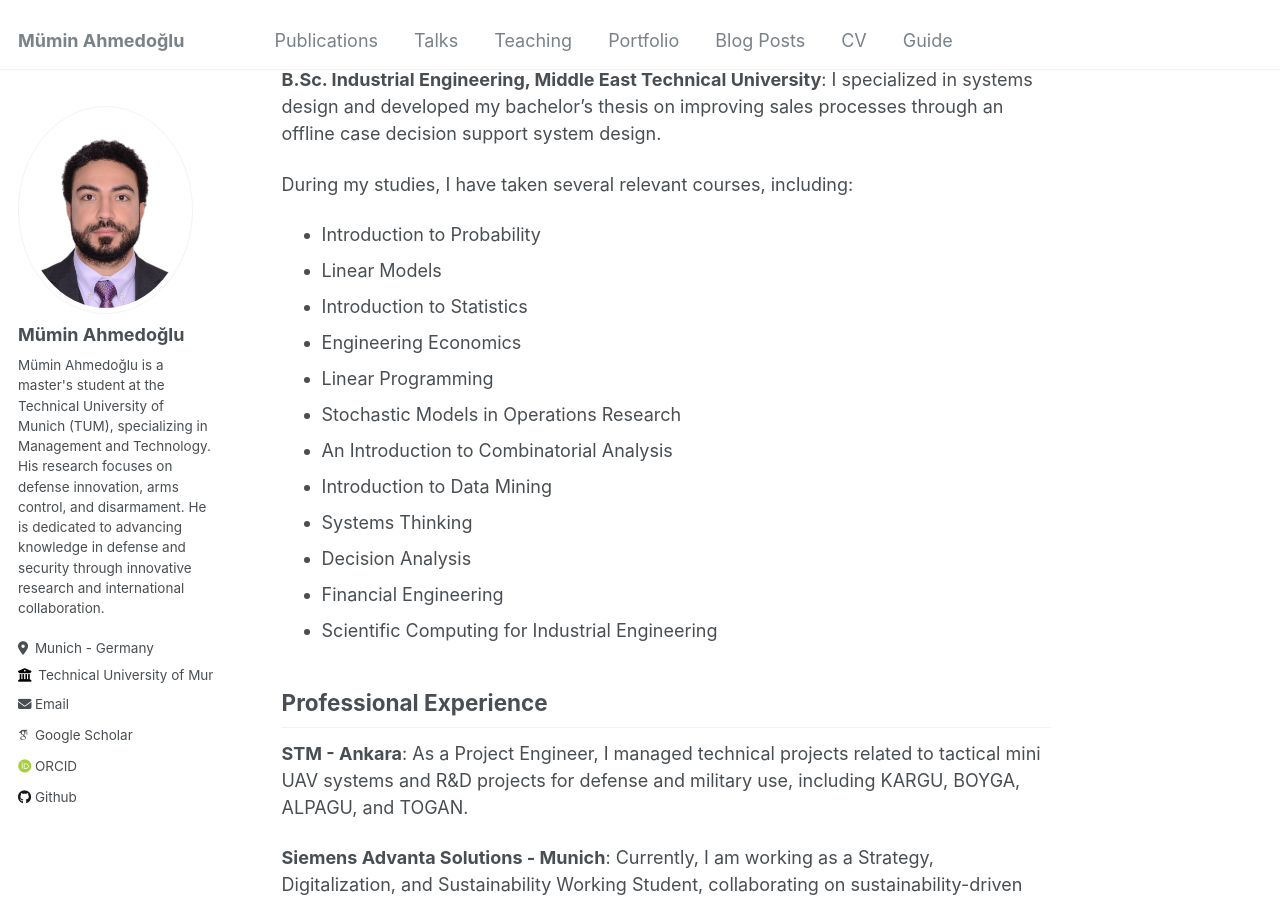
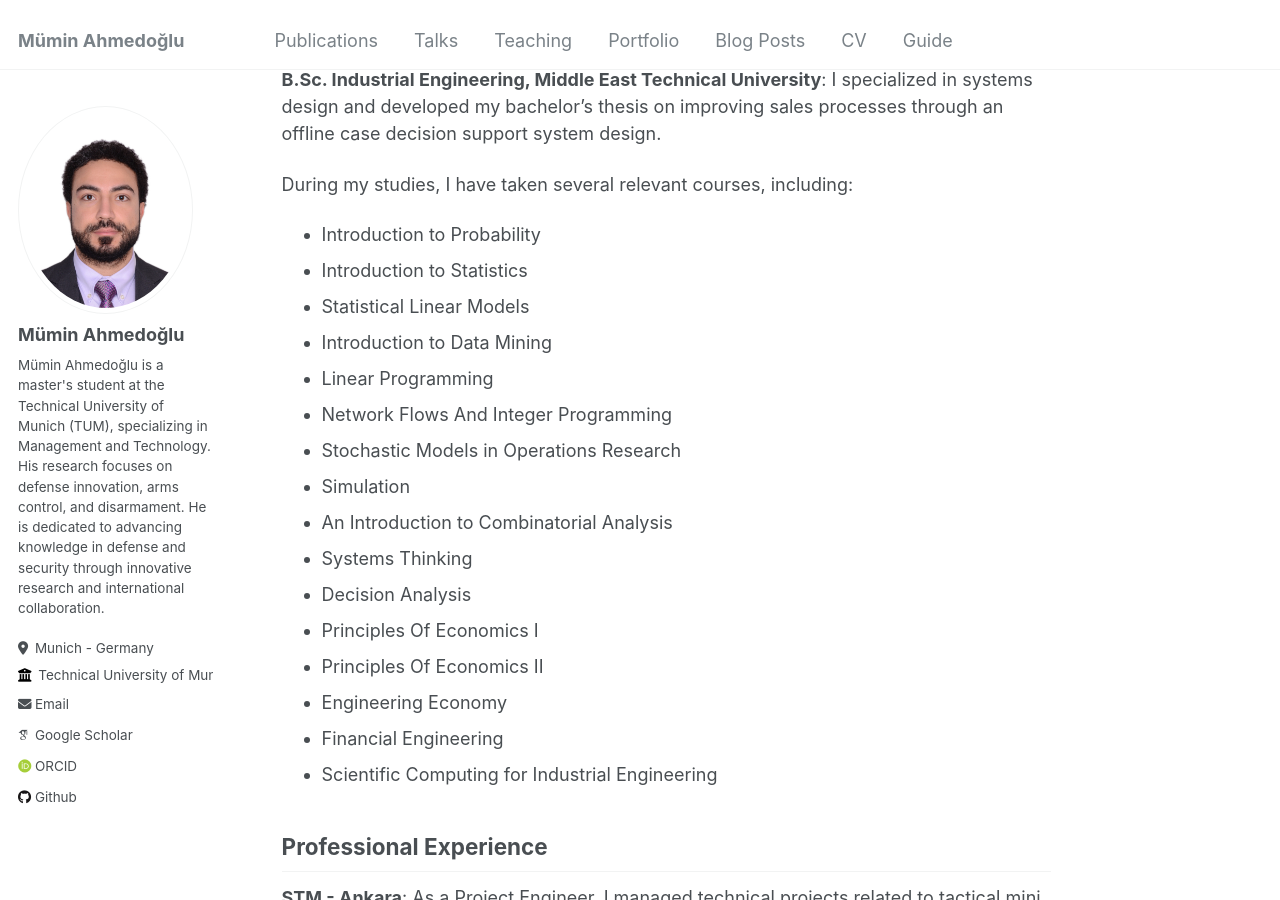
Before and after one commit to ahmedoglu/ahmedoglu.github.io, a Jekyll site: the page built from _pages/about.md, in a window 1280 px wide and 900 px high, scrolled down 2506 px. Built offline with Jekyll 4.4.1, drawn with Linux system fonts in a browser that asks for light colours; some web fonts are replaced.

Commit message:
Update about.md

```diff
--- a/_pages/about.md
+++ b/_pages/about.md
@@ -61,15 +61,19 @@ During my studies, I have taken several relevant courses, including:
 During my studies, I have taken several relevant courses, including:
 
 - Introduction to Probability
-- Linear Models
 - Introduction to Statistics
-- Engineering Economics
+- Statistical Linear Models
+- Introduction to Data Mining
 - Linear Programming
+- Network Flows And Integer Programming
 - Stochastic Models in Operations Research
+- Simulation
 - An Introduction to Combinatorial Analysis
-- Introduction to Data Mining
 - Systems Thinking
 - Decision Analysis
+- Principles Of Economics I
+- Principles Of Economics II
+- Engineering Economy
 - Financial Engineering
 - Scientific Computing for Industrial Engineering
 
```
